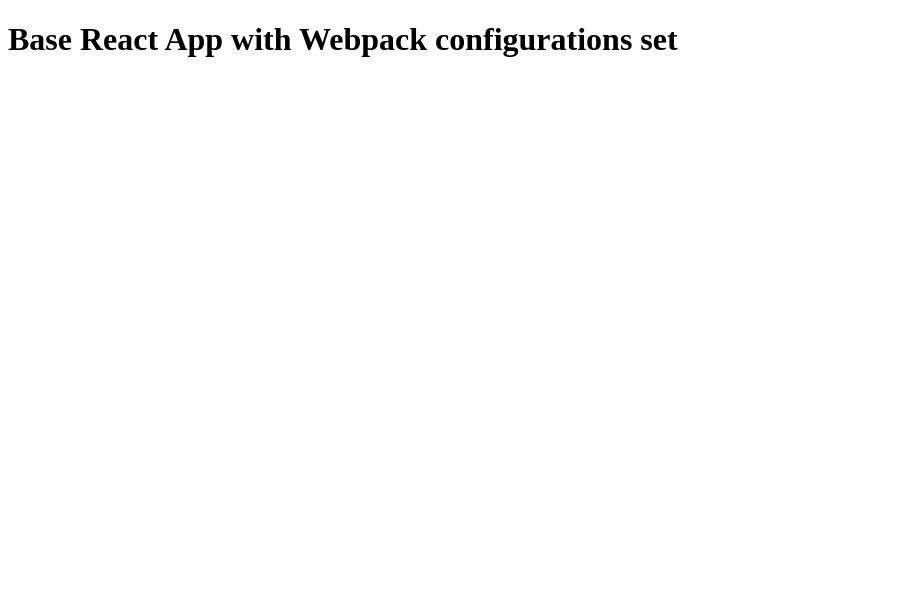
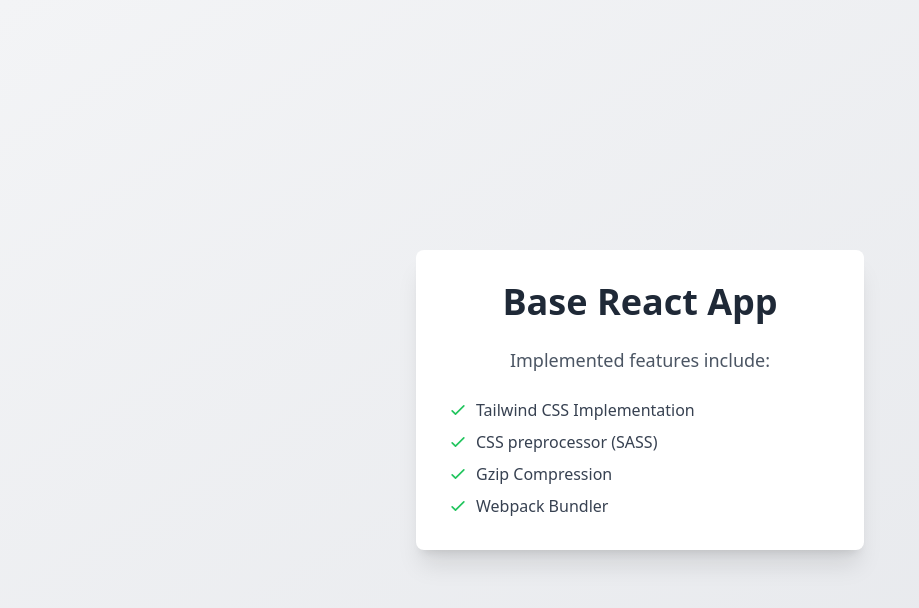
Before and after one commit to Zapro116/Open-Chat-Kit, a React app: page / in a window 1280 px wide. Shown: the top 608 px of the page, without its empty margins (0-919 px from the left). Built offline with nearby package versions, Linux system fonts and the light colour scheme.

Commit message:
feat: Adds Gzip Tailwind

```diff
--- a/package.json
+++ b/package.json
@@ -19,15 +19,20 @@
 		"@babel/core": "^7.25.2",
 		"@babel/preset-env": "^7.25.4",
 		"@babel/preset-react": "^7.24.7",
+		"autoprefixer": "^10.4.20",
 		"babel-loader": "^9.1.3",
 		"clean-webpack-plugin": "^4.0.0",
+		"compression-webpack-plugin": "^11.1.0",
 		"css-loader": "^7.1.2",
 		"css-minimizer-webpack-plugin": "^7.0.0",
 		"html-webpack-plugin": "^5.6.0",
 		"mini-css-extract-plugin": "^2.9.1",
+		"postcss": "^8.4.47",
+		"postcss-loader": "^8.1.1",
 		"sass": "^1.77.8",
 		"sass-loader": "^16.0.1",
 		"style-loader": "^4.0.0",
+		"tailwindcss": "^3.4.12",
 		"terser-webpack-plugin": "^5.3.10",
 		"webpack": "^5.94.0",
 		"webpack-bundle-analyzer": "^4.10.2",
--- /dev/null
+++ b/postcss.config.js
@@ -0,0 +1,6 @@
+module.exports = {
+	plugins: {
+		tailwindcss: {},
+		autoprefixer: {},
+	},
+};
--- a/src/App.js
+++ b/src/App.js
@@ -1,8 +1,45 @@
 import React from 'react';
-import './styles.scss';
+import './App.scss';
 
 const App = () => {
-	return <h1>Base React App with Webpack configurations set</h1>;
+	return (
+		<div className='min-h-screen bg-gradient-to-br from-gray-100 to-gray-200 flex items-center justify-center p-4'>
+			<div className='bg-white rounded-lg shadow-xl p-8 max-w-md w-full'>
+				<h1 className='text-4xl font-bold text-center mb-6 text-gray-800'>
+					Base React App
+				</h1>
+				<p className='text-center text-lg text-gray-600 mb-6'>
+					Implemented features include:
+				</p>
+				<ul className='space-y-2'>
+					{[
+						'Tailwind CSS Implementation',
+						'CSS preprocessor (SASS)',
+						'Gzip Compression',
+						'Webpack Bundler',
+					].map((feature, index) => (
+						<li key={index} className='flex items-center space-x-2'>
+							<svg
+								className='w-5 h-5 text-green-500'
+								fill='none'
+								stroke='currentColor'
+								viewBox='0 0 24 24'
+								xmlns='http://www.w3.org/2000/svg'
+							>
+								<path
+									strokeLinecap='round'
+									strokeLinejoin='round'
+									strokeWidth='2'
+									d='M5 13l4 4L19 7'
+								></path>
+							</svg>
+							<span className='text-gray-700'>{feature}</span>
+						</li>
+					))}
+				</ul>
+			</div>
+		</div>
+	);
 };
 
 export default App;
--- a/src/index.js
+++ b/src/index.js
@@ -1,6 +1,7 @@
 import React from 'react';
 import { createRoot } from 'react-dom/client';
 import App from './App';
+import './index.scss';
 
 const root = createRoot(document.getElementById('root'));
 root.render(<App />);
--- /dev/null
+++ b/src/index.scss
@@ -0,0 +1,9 @@
+@import 'tailwindcss/base';
+@import 'tailwindcss/components';
+@import 'tailwindcss/utilities';
+
+html,
+body,
+#root {
+	height: 100%;
+}
--- /dev/null
+++ b/tailwind.config.js
@@ -0,0 +1,14 @@
+/** @type {import('tailwindcss').Config} */
+module.exports = {
+	content: [
+		'./src/**/*.{js,jsx,ts,tsx}',
+		'./public/index.html',
+		'./src/**/*.css',
+		'./src/**/*.scss',
+		'./dist/*.html',
+	],
+	theme: {
+		extend: {},
+	},
+	plugins: [],
+};
--- a/webpack.config.js
+++ b/webpack.config.js
@@ -3,10 +3,9 @@
 const MiniCssExtractPlugin = require('mini-css-extract-plugin');
 const TerserPlugin = require('terser-webpack-plugin');
 const CssMinimizerPlugin = require('css-minimizer-webpack-plugin');
-const BundleAnalyzerPlugin =
-	require('webpack-bundle-analyzer').BundleAnalyzerPlugin;
 
 const { CleanWebpackPlugin } = require('clean-webpack-plugin');
+const CompressionPlugin = require('compression-webpack-plugin');
 
 module.exports = (env, argv) => {
 	const isProduction = argv.mode === 'production';
@@ -36,6 +35,7 @@
 						isProduction ? MiniCssExtractPlugin.loader : 'style-loader',
 						'css-loader',
 						'sass-loader',
+						'postcss-loader',
 					],
 				},
 			],
@@ -44,16 +44,47 @@
 			new HtmlWebpackPlugin({
 				template: './public/index.html',
 			}),
-			isProduction && new BundleAnalyzerPlugin(),
 			isProduction &&
 				new MiniCssExtractPlugin({
 					filename: '[name].[contenthash].css',
 				}),
 			new CleanWebpackPlugin(),
+			isProduction &&
+				new CompressionPlugin({
+					filename: '[path][base].br',
+					algorithm: 'brotliCompress',
+					test: /\.(js|css|html|svg)$/,
+					compressionOptions: { level: 11 },
+					threshold: 10240,
+					minRatio: 0.8,
+					deleteOriginalAssets: false,
+				}),
+			isProduction &&
+				new CompressionPlugin({
+					filename: '[path][base].gz',
+					algorithm: 'gzip',
+					test: /\.(js|css|html|svg)$/,
+					threshold: 10240,
+					minRatio: 0.8,
+					deleteOriginalAssets: false,
+				}),
 		].filter(Boolean),
 		optimization: {
 			minimize: isProduction,
-			minimizer: [new TerserPlugin(), new CssMinimizerPlugin()],
+			minimizer: [
+				new TerserPlugin({
+					terserOptions: {
+						compress: {
+							drop_console: true,
+						},
+						format: {
+							comments: false,
+						},
+					},
+					extractComments: false,
+				}),
+				new CssMinimizerPlugin(),
+			],
 			splitChunks: {
 				chunks: 'all',
 			},
@@ -64,6 +95,7 @@
 			},
 			port: 3000,
 			hot: true,
+			open: true,
 		},
 		resolve: {
 			extensions: ['.js', '.jsx'],
```
Also changed, not shown: src/App.scss (added), src/styles.scss (deleted), 1 other file (tests, documents, lock files or other folders).
